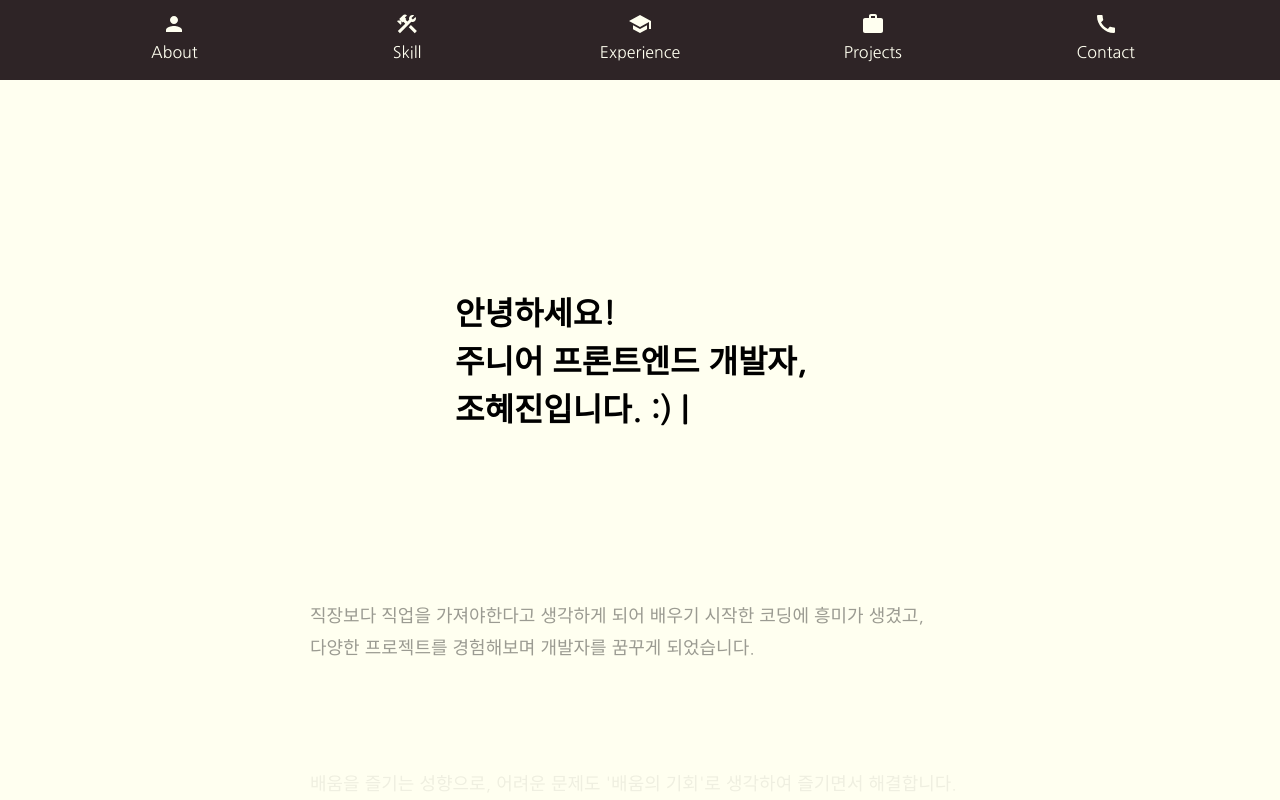
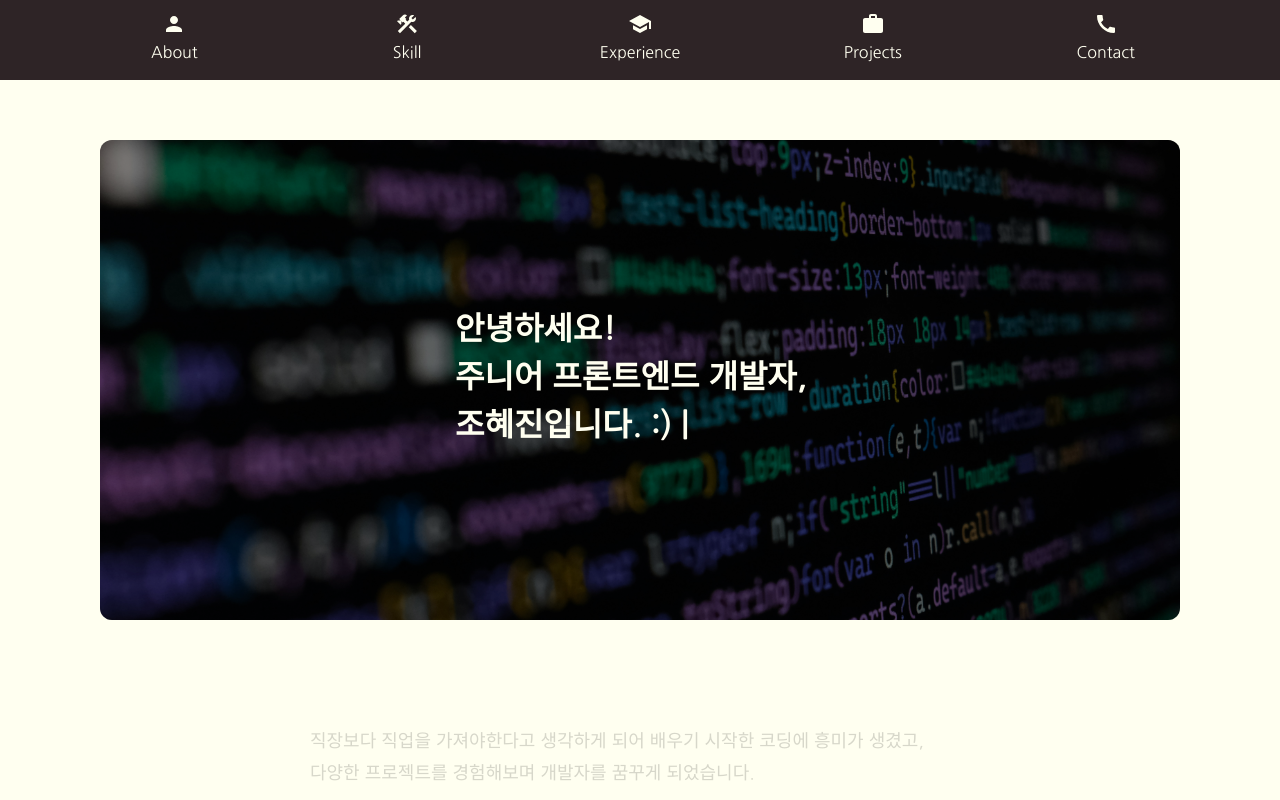
Before and after one commit to hjinn0813/portfolio, a React (Create React App) app: page / in a window 1280 px wide. Built offline with nearby package versions, Linux system fonts and the light colour scheme.

Commit message:
feat: 타이핑 영역 배경사진, 미디어쿼리 조절

```diff
--- a/src/styles/About/About.scss
+++ b/src/styles/About/About.scss
@@ -11,11 +11,33 @@
 }
 
 .intro {
-  height: 50vh;
+  height: 60vh;
+  width: 100%;
   display: flex;
   flex-direction: column;
   align-items: center;
   justify-content: center;
+  background: url('../../assets/coding.jpg') no-repeat center center;
+  background-size: cover;
+  border-radius: 12px;
+  position: relative;
+  color: $ivory;
+
+  &::before {
+    content: '';
+    position: absolute;
+    top: 0;
+    left: 0;
+    width: 100%;
+    height: 100%;
+    border-radius: 12px;
+    background: rgba(0, 0, 0, 0.4); // 배경에 덮을 반투명 레이어
+    z-index: 1; // 이 레이어가 배경 사진 위에 오도록 설정
+  }
+
+  @media (max-width: 768px) {
+    height: 55vh;
+  }
 }
 
 .descript {
@@ -24,6 +46,7 @@
   flex-direction: column;
   align-items: center;
   text-align: left;
+  margin: 40px 0;
 }
 .paragraph {
   font-size: 18px;
--- a/src/styles/About/Typing.scss
+++ b/src/styles/About/Typing.scss
@@ -6,24 +6,25 @@
   white-space: pre-wrap; // 줄바꿈 유지
   line-height: 1.5;
   width: 370px;
-  height: 100px;
+  height: 150px;
   display: table-cell;
   vertical-align: middle;
   font-size: 32px;
   font-weight: 700;
   margin: 48px 0;
   position: relative;
+  z-index: 2;
 
   &::after {
     content: '|';
     position: absolute;
     animation: blink 1s step-end infinite;
-    color: #000;
+    color: $ivory;
   }
 
-  @media (max-width: 480px) {
-    font-size: 24px;
-    width: 280px;
+  @media (max-width: 768px) {
+    font-size: 22px;
+    width: 260px;
     height: 110px;
   }
 }
```
Also changed, not shown: src/assets/coding.jpg (added).
